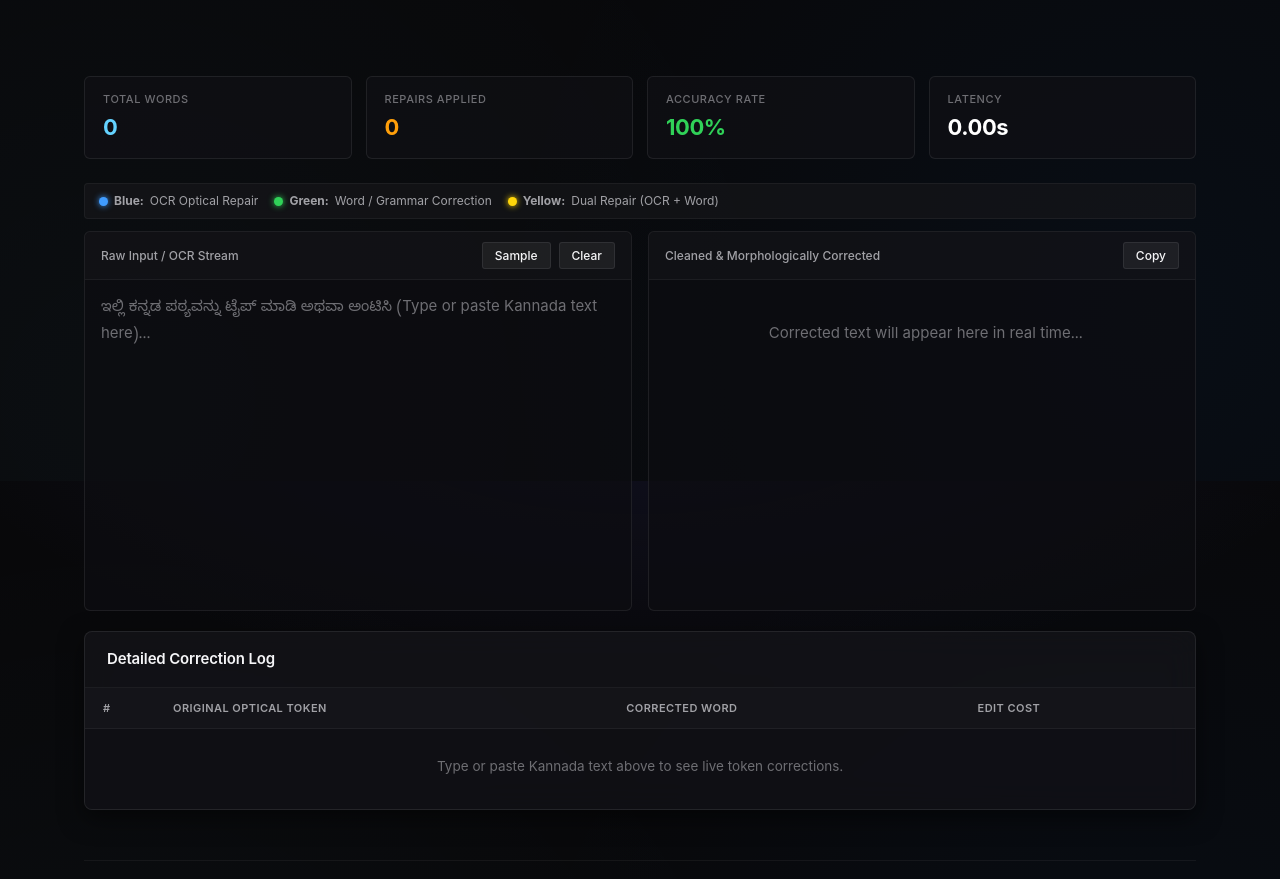
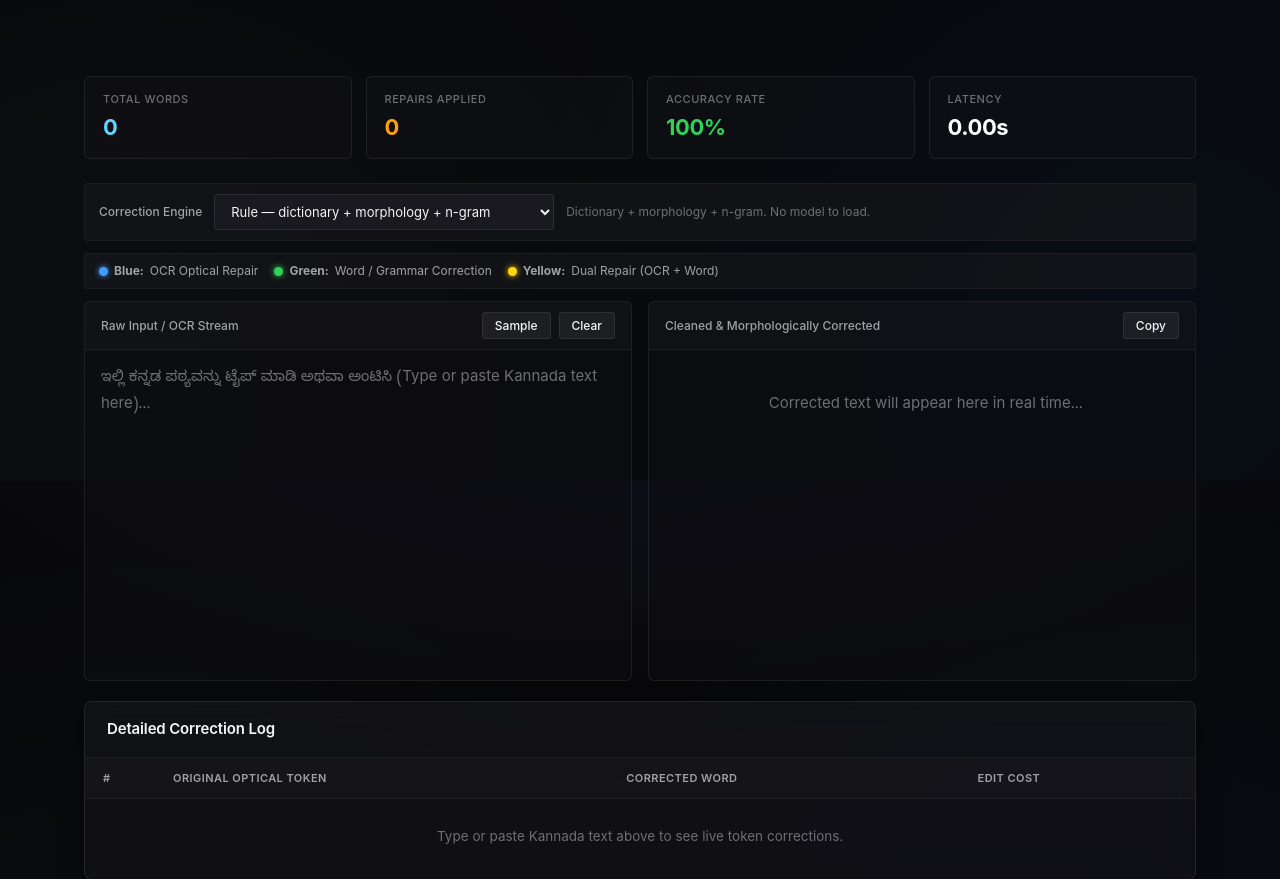
Before and after one commit to dipankarchettri/PRAGNA_OCR, a Flask app: page / in a window 1280 px wide. Shown: the part 319-1198 px from the top of the page. Run offline with Flask 3, Linux system fonts and the light colour scheme; data that the repository does not hold is empty; some libraries are stand-ins or nearby versions.

Commit message:
feat(web): correction engine selector in the dashboard
Exposes the pluggable engines in the UI instead of hardwiring the web app
to the rule engine. Both the live text editor and the document pipeline
get a Correction Engine dropdown, and the choice rides along as `engine`
on /api/correct-text, /api/process-stream and /api/process-document.

/api/system-status now returns engine_status(), and the frontend disables
options the backend can't run -- a machine without torch and without a
vLLM server shows the LM engines greyed out with the reason, rather than
failing only after the user has uploaded a document.

requested_engine() falls back to 'rule' for an unknown engine name, since
a stale browser tab shouldn't be able to kill a long OCR job over a
dropdown value, but 503s for a known-but-unavailable one: silently
correcting with a different engine than the user selected would misreport
what produced the text. Results display the engine the server actually
used, read from the response rather than the dropdown.

Two UI accommodations for LM latency: the hint text warns that the first
request loads the model and clears once warm (measured 7.4s cold, 0.10s
warm for a sentence), and the live editor's debounce stretches from 300ms
to 1200ms when an LM engine is selected, because a forward pass per
uncertain word cannot keep up with per-keystroke correction.

sarvam_lm gains an _infer_lock around forward passes and generation:
Flask runs threaded, so two browser requests can reach the corrector at
once, and a single CUDA model entered concurrently risks nondeterministic
results or an allocator fault. Uncontended in the CLI and benchmark paths.

Verified end to end over HTTP: rule and hybrid both run through the live
endpoint and the SSE document stream, hybrid reports its lm_margin values,
and an unknown engine name falls back to rule. 32 tests pass.

Co-Authored-By: Claude Opus 5 <noreply@anthropic.com>
Claude-Session: https://claude.ai/code/session_014jYjPWfcDiQo5at1awuaYR

```diff
--- a/pipeline/correction/__init__.py
+++ b/pipeline/correction/__init__.py
@@ -6,7 +6,7 @@ from .edit_distance import weighted_edit_distance
 from .ngram import train_model, train_from_word_list, add_vocabulary, load_ngram_model, save_ngram_model, score_candidate
 from .corrector import suggest_kannada_word, correct_text, correct_layout_lines
 from .engine import (
-    ENGINES, ENGINE_RULE, SARVAM_ENGINES,
+    ENGINES, ENGINE_RULE, SARVAM_ENGINES, engine_status,
     correct_text_with, correct_layout_lines_with, preload_engine, validate_engine
 )
 
@@ -32,6 +32,7 @@ __all__ = [
     'ENGINES',
     'ENGINE_RULE',
     'SARVAM_ENGINES',
+    'engine_status',
     'correct_text_with',
     'correct_layout_lines_with',
     'preload_engine',
--- a/web/app.py
+++ b/web/app.py
@@ -31,7 +31,7 @@ from pipeline.ocr import (
     DEFAULT_OEM,
     SUPPORTED_LANGUAGES
 )
-from pipeline.correction import get_dictionary, get_word_list
+from pipeline.correction import get_dictionary, get_word_list, ENGINES, ENGINE_RULE, engine_status
 from pipeline.ingestion import SUPPORTED_IMAGE_EXTENSIONS, inspect_pdf, is_pdf_file
 
 app = Flask(__name__)
@@ -65,9 +65,27 @@ def index():
     return render_template('index.html')
 
 
+def requested_engine(value) -> str:
+    """
+    Validate a client-supplied engine name, falling back to the rule engine.
+
+    Unknown names fall back rather than 400 so a stale browser tab can't break
+    a long OCR job over a dropdown value; an engine that is *known but
+    unavailable* still raises, because silently correcting with a different
+    engine than the user picked would misreport what produced the text.
+    """
+    engine = (value or ENGINE_RULE).strip()
+    if engine not in ENGINES:
+        return ENGINE_RULE
+    status = engine_status()[engine]
+    if not status['available']:
+        raise RuntimeError(f"The '{engine}' engine is unavailable. {status['reason']}")
+    return engine
+
+
 @app.route('/api/system-status', methods=['GET'])
 def system_status():
-    """Return backend status, installed OCR engines, and dictionary stats."""
+    """Return backend status, installed OCR engines, dictionary stats, and engines."""
     tess_installed = is_tesseract_available()
     avail_langs = get_available_languages() if tess_installed else []
 
@@ -76,7 +94,9 @@ def system_status():
         'installed_languages': avail_langs,
         'supported_languages': SUPPORTED_LANGUAGES,
         'dictionary_words_count': len(get_word_list()),
-        'max_upload_size_mb': 250
+        'max_upload_size_mb': 250,
+        'engines': engine_status(),
+        'default_engine': ENGINE_RULE
     })
 
 
@@ -88,7 +108,13 @@ def api_correct_text():
     if not text:
         return jsonify({'error': 'No text provided.'}), 400
 
-    result = process_text_input(text)
+    try:
+        engine = requested_engine(data.get('engine'))
+        result = process_text_input(text, engine=engine)
+    except RuntimeError as e:
+        return jsonify({'error': str(e)}), 503
+    except Exception as e:
+        return jsonify({'error': f'Correction failed: {e}'}), 500
     return jsonify(result)
 
 
@@ -166,6 +192,10 @@ def api_process_stream(session_id: str):
     psm = int(request.args.get('psm', DEFAULT_PSM))
     oem = int(request.args.get('oem', DEFAULT_OEM))
     save_images = request.args.get('save_images', 'false').lower() == 'true'
+    try:
+        engine = requested_engine(request.args.get('engine'))
+    except RuntimeError as e:
+        return jsonify({'error': str(e)}), 503
 
     upload_path = session_data['upload_path']
     output_dir = os.path.join(PROCESSED_FOLDER, session_id)
@@ -184,6 +214,7 @@ def api_process_stream(session_id: str):
                 dpi=dpi,
                 psm=psm,
                 oem=oem,
+                engine=engine,
                 output_dir=output_dir,
                 save_pdf=True,
                 save_images=save_images,
@@ -202,6 +233,7 @@ def api_process_stream(session_id: str):
                     'total_pages': res['total_pages'],
                     'total_corrections': res['total_corrections'],
                     'latency_seconds': res['latency_seconds'],
+                    'engine': engine,
                     'download_urls': {
                         'pdf': f'/api/download/{session_id}/pdf',
                         'txt': f'/api/download/{session_id}/txt',
@@ -254,6 +286,10 @@ def api_process_document():
     psm = int(request.form.get('psm', DEFAULT_PSM))
     oem = int(request.form.get('oem', DEFAULT_OEM))
     save_images = request.form.get('save_images', 'false').lower() == 'true'
+    try:
+        engine = requested_engine(request.form.get('engine'))
+    except RuntimeError as e:
+        return jsonify({'error': str(e)}), 503
 
     session_id = uuid.uuid4().hex
     safe_name = safe_upload_filename(file.filename)
@@ -270,6 +306,7 @@ def api_process_document():
             dpi=dpi,
             psm=psm,
             oem=oem,
+            engine=engine,
             output_dir=output_dir,
             save_pdf=True,
             save_images=save_images
@@ -285,6 +322,7 @@ def api_process_document():
             'total_pages': result['total_pages'],
             'total_corrections': result['total_corrections'],
             'latency_seconds': result['latency_seconds'],
+            'engine': engine,
             'download_urls': {
                 'pdf': f'/api/download/{session_id}/pdf',
                 'txt': f'/api/download/{session_id}/txt',
--- a/web/static/css/style.css
+++ b/web/static/css/style.css
@@ -434,6 +434,50 @@ mark.apple-diff-pill.type-hybrid {
   box-shadow: 0 0 8px rgba(255, 214, 10, 0.15);
 }
 
+/* ── Correction Engine Selector ── */
+.engine-bar {
+  display: flex;
+  align-items: center;
+  gap: 12px;
+  flex-wrap: wrap;
+  padding: 10px 14px;
+  background: rgba(24, 24, 28, 0.6);
+  border: 1px solid var(--apple-border-subtle);
+  border-radius: var(--radius-sm);
+  margin-bottom: 12px;
+}
+
+.engine-bar .control-label {
+  margin: 0;
+  white-space: nowrap;
+}
+
+.engine-select {
+  max-width: 340px;
+}
+
+/* Carries the "first request loads the model" warning and any unavailability
+   reason from /api/system-status, so a disabled option explains itself
+   instead of just being greyed out. */
+.engine-hint {
+  font-size: 12px;
+  color: var(--text-tertiary);
+  line-height: 1.4;
+}
+
+.engine-hint.warn {
+  color: var(--apple-amber, #f5a623);
+}
+
+.engine-hint.error {
+  color: var(--apple-red, #ff453a);
+}
+
+.control-field .engine-hint {
+  display: block;
+  margin-top: 6px;
+}
+
 /* ── Diff Color Legend Bar ── */
 .diff-legend-bar {
   display: flex;
--- a/web/static/js/app.js
+++ b/web/static/js/app.js
@@ -8,6 +8,74 @@ document.addEventListener('DOMContentLoaded', () => {
     initDocumentUpload();
     initSystemStatus();
 });
+
+/* ── Correction Engine Helpers ── */
+
+// What each engine costs and risks, shown next to the selector so the choice
+// is informed rather than a bare dropdown. Numbers are from
+// tools/sarvam_bench.py over 100 synthetic-noise lines with sarvam-1.
+const ENGINE_NOTES = {
+    'rule': 'Dictionary + morphology + n-gram. No model to load.',
+    'hybrid': 'Rule engine proposes, Sarvam-1 vetoes. Fewest wrong corrections (6 vs 20 per 100 lines).',
+    'sarvam-rerank': 'Sarvam-1 ranks the rule engine\'s candidates. Cannot invent words.',
+    'sarvam-generate': 'Sarvam-1 rewrites whole lines. Can hallucinate — not recommended for corpus text.'
+};
+
+const LM_FIRST_CALL_NOTE = ' First run loads the model (~20s).';
+
+// Engines that are known but not installed on this backend; filled in from
+// /api/system-status so a missing torch install disables the option with a
+// reason instead of failing at request time.
+let ENGINE_AVAILABILITY = {};
+
+function setHint(el, text, kind) {
+    if (!el) return;
+    el.textContent = text || '';
+    el.className = 'engine-hint' + (kind ? ' ' + kind : '');
+}
+
+function updateEngineHint(selectEl, hintEl, opts) {
+    if (!selectEl || !hintEl) return;
+    const engine = selectEl.value;
+    const status = ENGINE_AVAILABILITY[engine];
+    const options = opts || {};
+
+    if (status && !status.available) {
+        setHint(hintEl, status.reason, 'error');
+        return;
+    }
+
+    let note = ENGINE_NOTES[engine] || '';
+    let kind = '';
+    if (engine !== 'rule') {
+        if (!options.warmed) note += LM_FIRST_CALL_NOTE;
+        if (options.perPage) note += ' Adds a scoring pass per uncertain word, per page.';
+        kind = 'warn';
+    }
+    setHint(hintEl, note, kind);
+}
+
+// Disables options the backend cannot run, so the UI never offers an engine
+// that would 503 on use.
+function applyEngineAvailability(engines) {
+    ENGINE_AVAILABILITY = engines || {};
+    ['liveEngineSelect', 'docEngineSelect'].forEach((id) => {
+        const sel = document.getElementById(id);
+        if (!sel) return;
+        Array.from(sel.options).forEach((opt) => {
+            const status = ENGINE_AVAILABILITY[opt.value];
+            const ok = !status || status.available;
+            opt.disabled = !ok;
+            opt.textContent = opt.textContent.replace(/ \(unavailable\)$/, '');
+            if (!ok) opt.textContent += ' (unavailable)';
+        });
+        if (sel.selectedOptions[0] && sel.selectedOptions[0].disabled) sel.value = 'rule';
+    });
+    updateEngineHint(document.getElementById('liveEngineSelect'),
+                     document.getElementById('liveEngineHint'), { warmed: false });
+    updateEngineHint(document.getElementById('docEngineSelect'),
+                     document.getElementById('docEngineHint'), { warmed: false, perPage: true });
+}
 
 /* ── Top-Level Shared Utilities ── */
 
@@ -120,9 +188,33 @@ function initLiveAutocorrect() {
     const tableBody = document.getElementById('liveCorrectionsTableBody');
     const copyBtn = document.getElementById('liveCopyBtn');
     const clearBtn = document.getElementById('liveClearBtn');
+    const engineSelect = document.getElementById('liveEngineSelect');
+    const engineHint = document.getElementById('liveEngineHint');
 
     let debounceTimer = null;
     let latestCorrectedText = '';
+
+    // The rule engine answers in ~20ms, so re-correcting on every keystroke is
+    // free. An LM engine costs a forward pass per uncertain word (and a ~20s
+    // model load on the very first call), so typing at 300ms would queue
+    // requests faster than they complete. Back off instead of firing.
+    const DEBOUNCE_MS = { 'rule': 300 };
+    const LM_DEBOUNCE_MS = 1200;
+
+    function currentEngine() {
+        return engineSelect ? engineSelect.value : 'rule';
+    }
+
+    function debounceFor(engine) {
+        return DEBOUNCE_MS[engine] || LM_DEBOUNCE_MS;
+    }
+
+    if (engineSelect) {
+        engineSelect.addEventListener('change', () => {
+            updateEngineHint(engineSelect, engineHint, { warmed: false });
+            if ((rawInput.value || '').trim()) triggerCorrection();
+        });
+    }
 
     const sampleText = "ಶಿಕ್ಷಣವು ಪ್ರತಿಯೊಬ್ಬ ವ್ಯಕ್ತಿಯ ಜಿವನದಲ್ಲಿ ಪ್ರಮುಖ ಪಾತ್ರ ವಹಿಸುತದೆ. ಇದು ಸಮಾಜದ ಶಿಕಷಣ ಅಭಿವೃದ್ಧಿಗೆ ಕಾರಣವಾಗುತದೆ.";
 
@@ -139,7 +231,7 @@ function initLiveAutocorrect() {
     if (rawInput) {
         rawInput.addEventListener('input', () => {
             clearTimeout(debounceTimer);
-            debounceTimer = setTimeout(triggerCorrection, 300);
+            debounceTimer = setTimeout(triggerCorrection, debounceFor(currentEngine()));
         });
     }
 
@@ -156,19 +248,30 @@ function initLiveAutocorrect() {
             return;
         }
 
+        const engine = currentEngine();
+        if (engine !== 'rule') {
+            setHint(engineHint, ENGINE_NOTES[engine] + ' Working…', 'warn');
+        }
+
         try {
             const resp = await fetch('/api/correct-text', {
                 method: 'POST',
                 headers: { 'Content-Type': 'application/json' },
-                body: JSON.stringify({ text })
+                body: JSON.stringify({ text, engine })
             });
             const data = await resp.json();
 
             if (resp.ok) {
                 renderLiveResults(data);
+                // The model is resident after the first call, so stop warning
+                // about the load cost.
+                updateEngineHint(engineSelect, engineHint, { warmed: engine !== 'rule' });
+            } else {
+                setHint(engineHint, data.error || 'Correction failed.', 'error');
             }
         } catch (err) {
             console.error("Autocorrect error:", err);
+            setHint(engineHint, 'Could not reach the correction service.', 'error');
         }
     }
 
@@ -230,6 +333,13 @@ function initDocumentUpload() {
 
     const langSelect = document.getElementById('docLangSelect') || document.getElementById('ocrLangSelect');
     const dpiSelect = document.getElementById('docDpiSelect') || document.getElementById('dpiSelect');
+    const engineSelect = document.getElementById('docEngineSelect');
+    const engineHint = document.getElementById('docEngineHint');
+
+    if (engineSelect) {
+        engineSelect.addEventListener('change', () =>
+            updateEngineHint(engineSelect, engineHint, { warmed: false, perPage: true }));
+    }
     const processBtn = document.getElementById('docProcessBtn') || document.getElementById('btnProcessDoc');
 
     const progressCard = document.getElementById('docProgressCard');
@@ -245,6 +355,7 @@ function initDocumentUpload() {
     const docStatPages = document.getElementById('docStatPages');
     const docStatFixes = document.getElementById('docStatFixes');
     const docStatTime = document.getElementById('docStatTime');
+    const docStatEngine = document.getElementById('docStatEngine');
 
     const btnCopyDocText = document.getElementById('btnCopyDocText');
     const btnDownloadPdf = document.getElementById('btnDownloadPdf');
@@ -474,7 +585,11 @@ function initDocumentUpload() {
         }
 
         let streamReceivedAny = false;
-        activeEventSource = new EventSource(`/api/process-stream/${sessionId}?lang=${encodeURIComponent(lang)}&dpi=${encodeURIComponent(dpi)}`);
+        const engine = engineSelect ? engineSelect.value : 'rule';
+        activeEventSource = new EventSource(
+            `/api/process-stream/${sessionId}?lang=${encodeURIComponent(lang)}` +
+            `&dpi=${encodeURIComponent(dpi)}&engine=${encodeURIComponent(engine)}`
+        );
 
         activeEventSource.onmessage = (e) => {
             streamReceivedAny = true;
@@ -564,6 +679,13 @@ function initDocumentUpload() {
         if (docStatPages) docStatPages.textContent = data.total_pages ?? (data.result ? data.result.total_pages : 0);
         if (docStatFixes) docStatFixes.textContent = data.total_corrections ?? (data.result ? data.result.total_corrections : 0);
         if (docStatTime) docStatTime.textContent = `${data.latency_seconds || 0}s`;
+        // Which engine actually produced this text -- reported by the server,
+        // not read back off the dropdown, so the record stays true if the
+        // request fell back.
+        if (docStatEngine) {
+            docStatEngine.textContent =
+                data.engine || (data.result && data.result.correction_engine) || 'rule';
+        }
 
         if (docRawDisplay) docRawDisplay.textContent = data.raw_text || '(No text extracted)';
 
@@ -607,6 +729,8 @@ async function initSystemStatus() {
         const resp = await fetch('/api/system-status');
         const data = await resp.json();
 
+        applyEngineAvailability(data.engines);
+
         const badge = document.getElementById('headerStatusBadge');
         if (badge) {
             badge.innerHTML = data.tesseract_available
--- a/web/templates/index.html
+++ b/web/templates/index.html
@@ -69,6 +69,18 @@
                     <span class="apple-stat-label">Latency</span>
                     <span id="liveStatLatency" class="apple-stat-value">0.00s</span>
                 </div>
+            </div>
+
+            <!-- Correction engine selector -->
+            <div class="engine-bar">
+                <label class="control-label" for="liveEngineSelect">Correction Engine</label>
+                <select id="liveEngineSelect" class="apple-select engine-select">
+                    <option value="rule" selected>Rule — dictionary + morphology + n-gram</option>
+                    <option value="hybrid">Hybrid — rule engine, verified by Sarvam-1</option>
+                    <option value="sarvam-rerank">Sarvam rerank — LM ranks the candidates</option>
+                    <option value="sarvam-generate">Sarvam generate — LM rewrites lines (unverified)</option>
+                </select>
+                <span id="liveEngineHint" class="engine-hint"></span>
             </div>
 
             <!-- Side by Side Canvas -->
@@ -188,6 +200,16 @@
                                 <option value="400">400 DPI — Ultra Crisp</option>
                             </select>
                         </div>
+                        <div class="control-field">
+                            <label class="control-label" for="docEngineSelect">Correction Engine</label>
+                            <select id="docEngineSelect" class="apple-select">
+                                <option value="rule" selected>Rule — fastest, no LM</option>
+                                <option value="hybrid">Hybrid — fewest wrong corrections</option>
+                                <option value="sarvam-rerank">Sarvam rerank — LM ranks candidates</option>
+                                <option value="sarvam-generate">Sarvam generate — LM rewrites (unverified)</option>
+                            </select>
+                            <span id="docEngineHint" class="engine-hint"></span>
+                        </div>
                     </div>
 
                     <div style="display: flex; justify-content: flex-end;">
@@ -240,6 +262,10 @@
                         <div class="apple-stat-card">
                             <span class="apple-stat-label">Processing Time</span>
                             <span id="docStatTime" class="apple-stat-value emerald">0.0s</span>
+                        </div>
+                        <div class="apple-stat-card">
+                            <span class="apple-stat-label">Correction Engine</span>
+                            <span id="docStatEngine" class="apple-stat-value" style="font-size: 20px;">rule</span>
                         </div>
                         <div class="apple-stat-card">
                             <span class="apple-stat-label">Format</span>
```
Also changed, not shown: CLAUDE.md (+18 -0 lines), pipeline/correction/engine.py (+27 -0 lines), pipeline/correction/sarvam_lm.py (+25 -17 lines).
